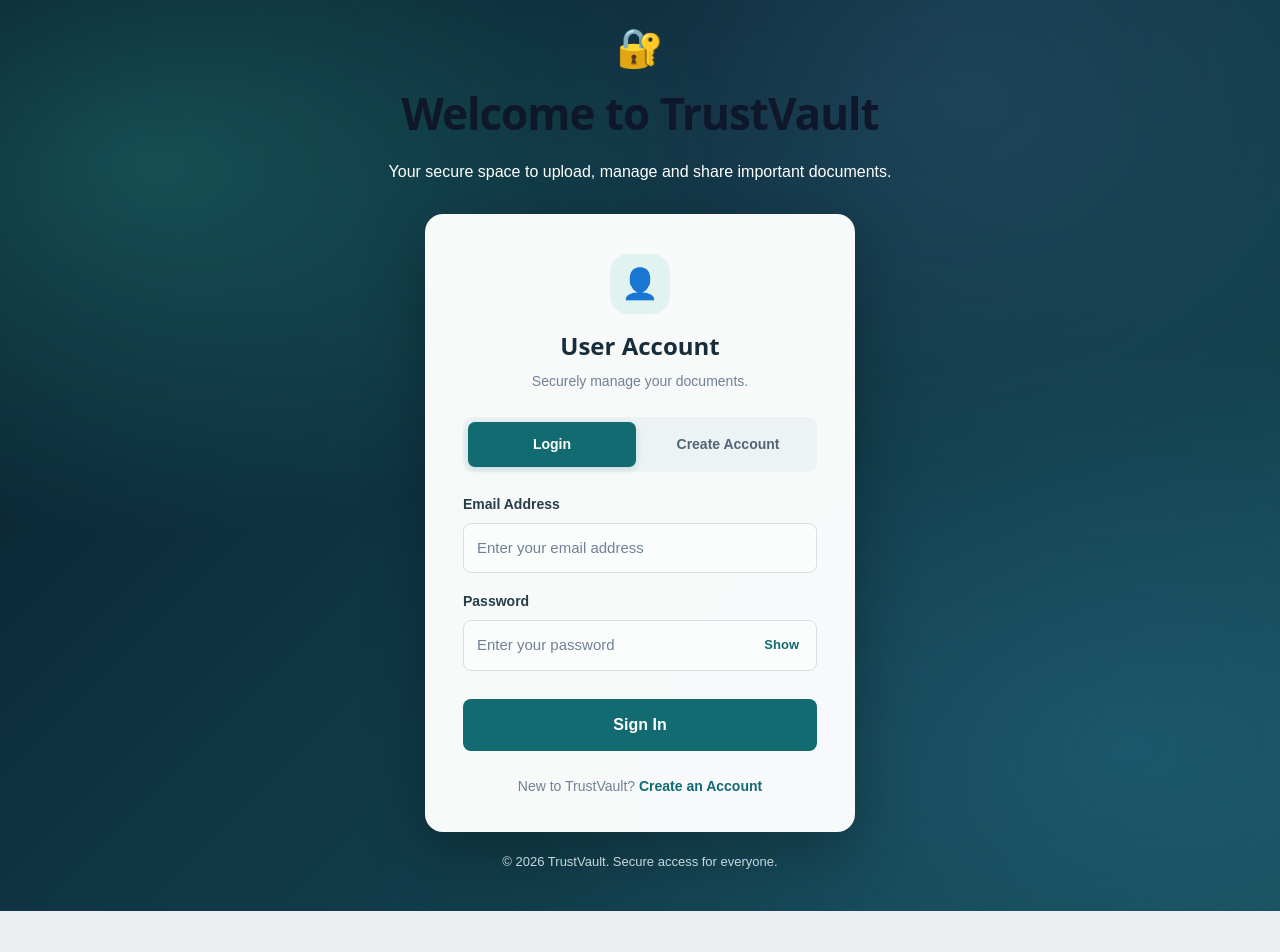
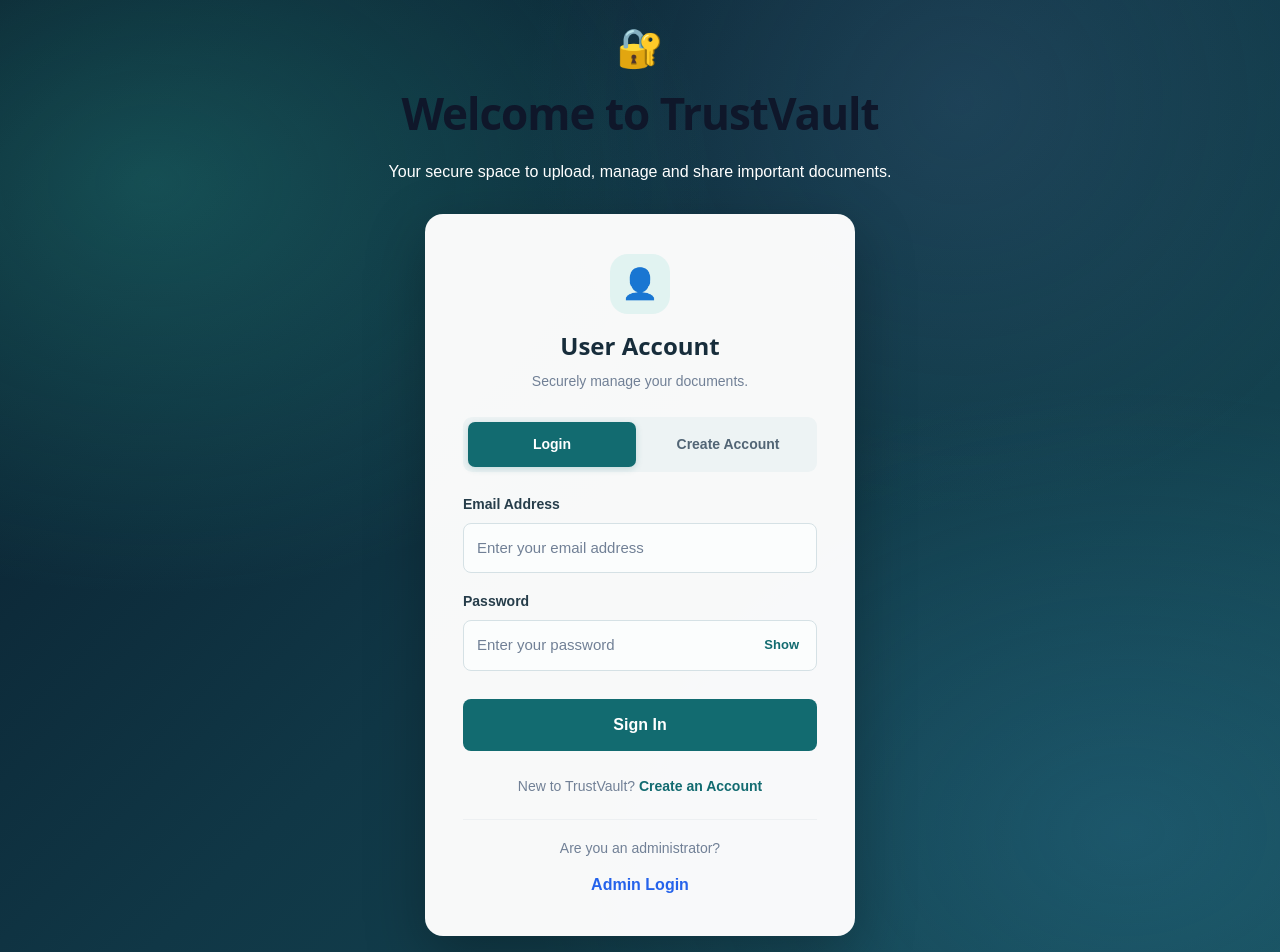
Before and after one commit to manishaa8221-web/trustvault, a React app in the folder frontend/: page / in a window 1280 px wide. Shown: the top 952 px of the page. Before the commit the page ends 911 px from the top, so only its background shows below. Built offline with nearby package versions, Linux system fonts and the light colour scheme; no server answers; the HTML template or start-up script is replaced by a standard one.

Commit message:
Add admin login link to user portal

```diff
--- a/frontend/src/pages/Login.jsx
+++ b/frontend/src/pages/Login.jsx
@@ -201,6 +201,11 @@ export default function Login() {
           outline: 3px solid rgba(18, 107, 112, 0.2);
         }
 
+        .trustvault-user-auth .admin-login-link:hover {
+          color: #0e555a !important;
+          text-decoration: underline;
+        }
+
         @media (max-width: 480px) {
           .trustvault-user-auth .auth-card {
             padding: 25px 20px !important;
@@ -272,7 +277,6 @@ export default function Login() {
                   required
                 />
 
-                {/* ACCOUNT TYPE SELECTION */}
                 <label style={s.label}>Choose Account Type</label>
 
                 <div style={s.roleContainer}>
@@ -409,6 +413,22 @@ export default function Login() {
               </>
             )}
           </p>
+
+          {/* ADMIN LOGIN LINK */}
+          <div style={s.adminSection}>
+            <p style={s.adminText}>
+              Are you an administrator?
+            </p>
+
+            <button
+              type="button"
+              className="admin-login-link"
+              style={s.adminLink}
+              onClick={() => navigate("/admin-login")}
+            >
+              Admin Login
+            </button>
+          </div>
         </div>
       </div>
 
@@ -605,6 +625,29 @@ const s = {
     fontSize: 14,
   },
 
+  adminSection: {
+    textAlign: "center",
+    marginTop: 22,
+    paddingTop: 18,
+    borderTop: "1px solid #edf0f2",
+  },
+
+  adminText: {
+    margin: "0 0 10px",
+    color: "#718096",
+    fontSize: 14,
+  },
+
+  adminLink: {
+    border: 0,
+    padding: 4,
+    background: "transparent",
+    color: "#2563eb",
+    fontWeight: "bold",
+    fontSize: 16,
+    cursor: "pointer",
+  },
+
   footer: {
     textAlign: "center",
     padding: 20,
```
